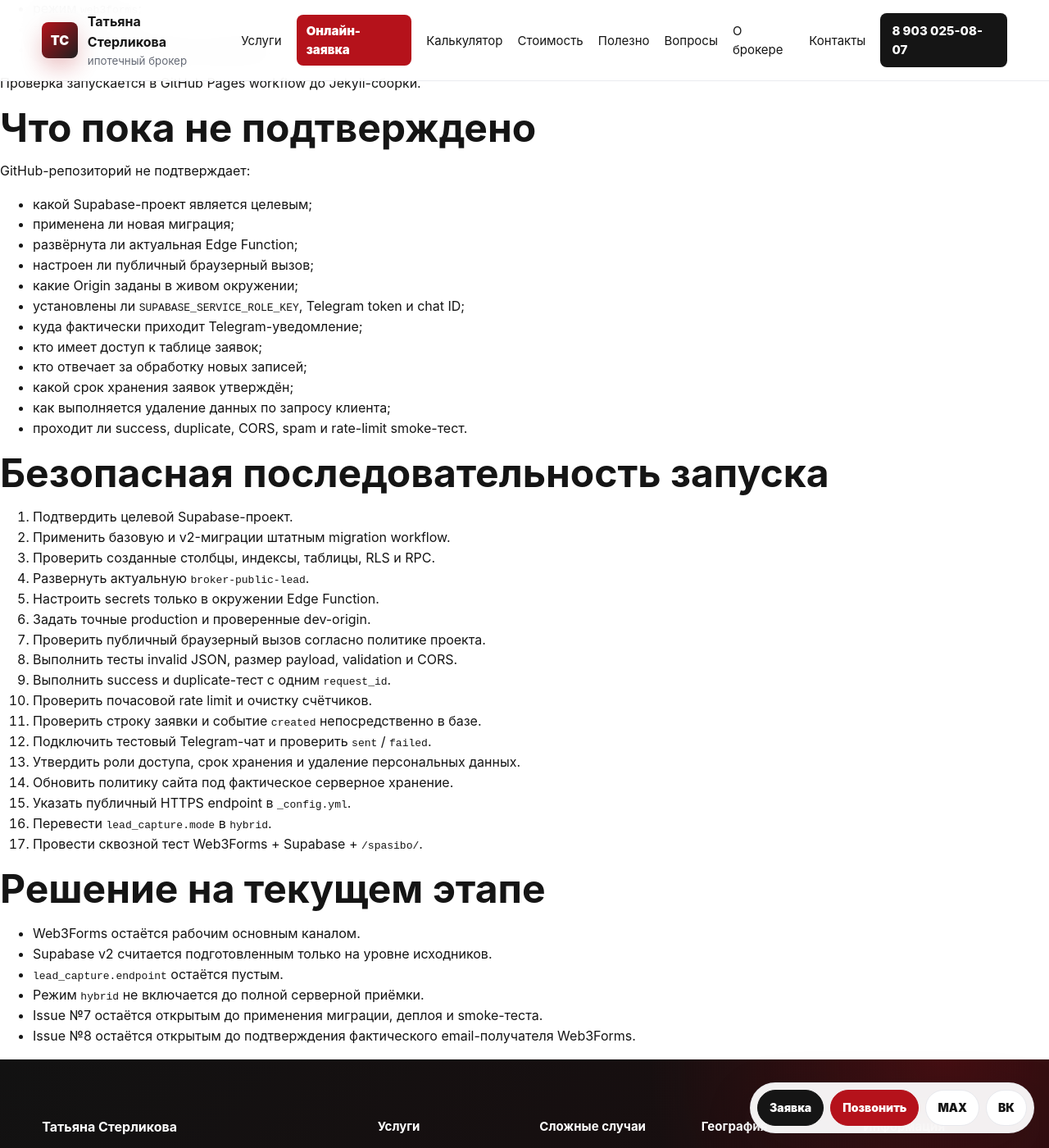
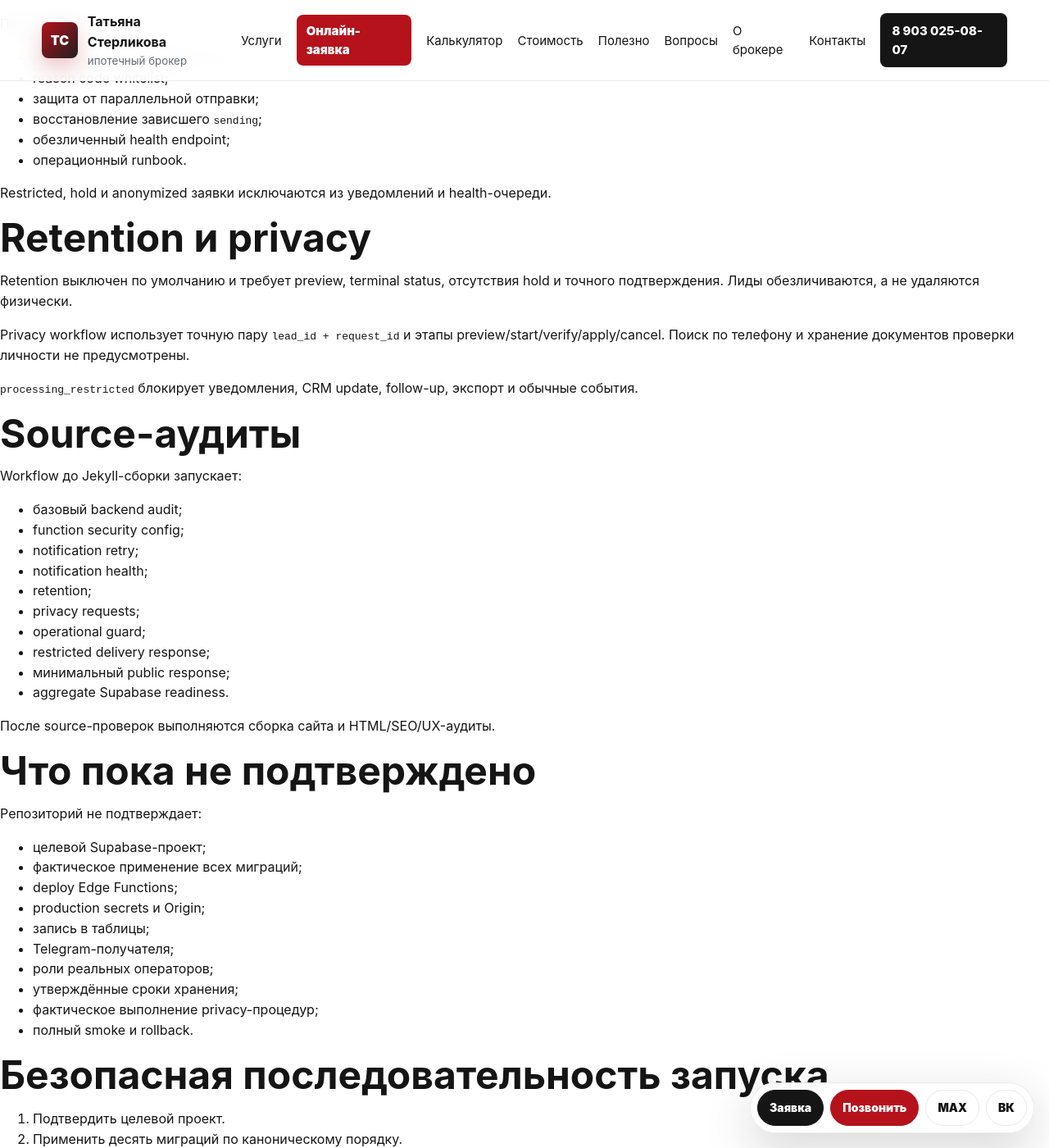
Before and after one commit to deputat36/broker, a Jekyll site: the page built from docs/supabase-lead-backend-audit.md, in a window 1280 px wide and 1400 px high, scrolled down 4083 px. Shown: the whole window at 82% size. Built offline with Jekyll 4.4.1, drawn with Linux system fonts in a browser that asks for light colours; our own code applies the rules of GitHub Pages for plain Markdown files; some of the changed text lies outside the part shown.

Commit message:
Актуализировать аудит Supabase backend

````diff
--- a/docs/supabase-lead-backend-audit.md
+++ b/docs/supabase-lead-backend-audit.md
@@ -1,12 +1,10 @@
 # Аудит Supabase backend для онлайн-заявок
 
-Дата актуализации: 13 июля 2026 года.
+Дата актуализации: 14 июля 2026 года.
 
 ## Итоговый статус
 
-Рабочий приём заявок сейчас обеспечивается Web3Forms. Supabase backend v2 подготовлен в репозитории как будущий второй канал, но не считается введённым в эксплуатацию.
-
-Текущая конфигурация:
+Рабочий приём заявок обеспечивается Web3Forms. Supabase backend подготовлен в репозитории как будущий второй канал, но не введён в эксплуатацию.
 
 ```yaml
 lead_capture:
@@ -16,28 +14,35 @@
 
 Это означает:
 
-- клиентская форма работает независимо от Supabase;
-- Web3Forms должен отправлять email-копию;
-- после технического успеха открывается `/spasibo/`;
-- SMS, MAX, ВКонтакте, Web Share и копирование остаются fallback;
-- Supabase Edge Function не вызывается браузером;
-- наличие исходников не подтверждает применённую миграцию, деплой или Telegram-уведомление.
+- форма работает независимо от Supabase;
+- Web3Forms отправляет email-копию;
+- после успешного ответа открывается `/spasibo/`;
+- SMS, MAX, ВКонтакте, Web Share и копирование остаются резервными способами;
+- Supabase Edge Function не вызывается рабочим сайтом;
+- наличие исходников не подтверждает миграции, deploy, secrets или Telegram.
 
-## Проверенные файлы
+## Проверенный комплект
 
-- `supabase/migrations/202607070001_create_broker_leads.sql` — базовая legacy-схема;
-- `supabase/migrations/202607130002_broker_leads_v2.sql` — совместимое расширение backend v2;
-- `supabase/functions/broker-public-lead/index.ts` — Edge Function v2;
-- `scripts/audit-supabase-backend.py` — source-аудит backend;
-- `assets/js/online-application.js` — клиентский payload и hybrid-транспорт;
-- `_config.yml` — рабочий режим и пустой дополнительный endpoint;
-- `docs/lead-endpoint-contract.md` — контракт и порядок запуска.
+Канонический порядок содержит десять миграций и хранится в `docs/supabase-migration-order.md`.
 
-## Что уже подготовлено в исходниках
+Проверены исходники:
 
-### Вложенный контракт формы
+- публичной `broker-public-lead`;
+- закрытого notification retry;
+- закрытого notification health;
+- preparation-контекста;
+- notification summary и атомарной доставки;
+- retention;
+- индивидуальных privacy-запросов;
+- operational guard;
+- browser-safe restricted status;
+- минимального public response.
 
-Edge Function принимает фактический payload:
+Проверки выполняют специализированные скрипты и агрегатор `scripts/audit-supabase-readiness.py`.
+
+## Контракт формы
+
+Edge Function принимает `schema_version: 1` с вложенными объектами:
 
 ```json
 {
@@ -48,169 +53,190 @@
   "mortgage": {},
   "tracking": {},
   "qualification": {},
+  "preparation": {},
   "spam_check": {},
   "personal_data_consent": "yes",
   "consent": true
 }
 ```
 
-Старый плоский контракт больше не используется новой версией функции.
+Preparation необязателен. Паспорт, СНИЛС, банковские реквизиты, коды подтверждения, фотографии документов и полный кредитный отчёт запрещены.
 
-### Совместимая миграция
+## Идемпотентность
 
-Новая миграция не удаляет существующую `broker_leads` и не переписывает базовую миграцию. Она добавляет:
-
-- `request_id`;
-- частичный уникальный индекс;
-- версии контракта и формы;
-- нормализованный телефон;
-- исходные текстовые значения стоимости и взноса;
-- способ связи, доход и банковскую историю;
-- `tracking`, `qualification`, `spam_check`, `raw_payload`;
-- технический приоритет и статус уведомления;
-- таблицу `broker_lead_events`;
-- таблицу `broker_lead_rate_limits`;
-- атомарную RPC-функцию rate limit;
-- функцию очистки старых технических счётчиков;
-- RLS для новых таблиц.
-
-Денежные значения сохраняются и как исходный текст. Это важно для вариантов `маткапитал`, `пока нет`, `частично` и других значений, которые нельзя безусловно преобразовать в число.
-
-### Идемпотентность
-
-`request_id` используется до вставки и на уровне уникального индекса.
+`request_id` создаётся браузером до отправки и защищён уникальным индексом.
 
 Edge Function:
 
-- ищет существующую заявку;
-- возвращает прежний `lead_id` при повторе;
+- ищет существующую строку до вставки;
 - обрабатывает конкурентную ошибку уникальности;
-- возвращает `duplicate: true` без создания второй записи.
+- возвращает `duplicate: true` без создания второй записи;
+- может завершить только ожидающее или зависшее уведомление обычной заявки;
+- не запускает уведомление restricted, hold или anonymized заявки.
 
-### Серверный rate limit
+Внутренний UUID заявки не возвращается браузеру.
 
-Rate limit выполняется атомарной RPC-функцией `consume_broker_lead_rate_limit`.
+## Минимальный публичный response
 
-Fingerprint строится как SHA-256 от:
+Новая, обычная duplicate и restricted duplicate заявки используют единый envelope:
+
+```json
+{
+  "ok": true,
+  "success": true,
+  "duplicate": false,
+  "request_id": "<номер обращения>",
+  "notification_status": "disabled"
+}
+```
+
+Браузер не получает:
+
+- внутренний `lead_id`;
+- CRM status;
+- `technical_priority`;
+- `qualification`;
+- контактные и ипотечные сведения;
+- tracking и `raw_payload`;
+- privacy и retention flags.
+
+Внутренние поля сохраняются в защищённой серверной записи. Контракт проверяется `scripts/audit-public-lead-response.py`.
+
+## Серверный rate limit
+
+`consume_broker_lead_rate_limit` атомарно считает запросы.
+
+Fingerprint строится из:
 
 - серверно определённого IP;
 - User-Agent;
 - последних четырёх цифр нормализованного телефона.
 
-Таблица ограничений не хранит:
+Таблица не хранит исходный IP, полный телефон или payload. При отсутствии миграции или RPC функция возвращает `backend_migration_required` и прекращает обработку.
 
-- исходный IP;
-- полный номер телефона;
-- полный payload заявки.
-
-При отсутствии миграции или RPC Edge Function возвращает `backend_migration_required` и не продолжает приём. Это fail-closed поведение защищает от частичного запуска.
-
-### CORS и входной запрос
+## CORS и входной запрос
 
 Подготовлены:
 
-- точное сравнение нормализованного Origin;
-- запрет проверки через `startsWith`;
-- отдельная обработка `OPTIONS`;
-- запрет неизвестного Origin;
-- запрет originless-запросов по умолчанию;
-- проверка `Content-Type`;
-- ограничение размера JSON;
-- проверка объектной структуры payload;
-- безопасные ответы без stack trace и секретов.
+- точное сравнение Origin;
+- запрет `startsWith`;
+- отдельный `OPTIONS`;
+- запрет неизвестного и originless-запроса по умолчанию;
+- JSON Content-Type;
+- ограничение размера;
+- проверка объектной структуры;
+- безопасные ошибки без stack trace и secrets.
 
-### Серверная валидация
+## Серверная валидация
 
 Функция повторно проверяет:
 
-- `schema_version`;
-- `request_id`;
-- имя;
-- российский номер телефона;
-- город;
+- schema и request ID;
+- имя, российский телефон и город;
 - ипотечный сценарий;
 - согласие;
-- honeypot;
-- минимальное время заполнения;
-- длину текстовых полей;
-- URL и квалификацию.
+- honeypot и время заполнения;
+- длины текстов;
+- URL;
+- qualification;
+- preparation whitelist.
 
 Клиентская маска телефона не считается доверенным источником.
 
-### События и Telegram
+## Хранение и события
 
-После записи создаётся событие `created`.
+Серверная строка может хранить:
 
-При наличии серверных секретов функция может отправить Telegram-уведомление. Результат отражается в:
+- контактные и ипотечные данные;
+- tracking, qualification и spam_check;
+- защищённый `raw_payload`;
+- preparation;
+- технический приоритет;
+- notification metadata;
+- privacy, retention и operational flags.
 
-- `notification_status`;
-- событии `notification_sent`;
-- событии `notification_failed`.
+События содержат техническую историю без повторного хранения полного payload и текста Telegram-сообщения.
 
-Ошибка Telegram не удаляет уже сохранённую заявку.
+## Telegram и очередь
 
-### Source-аудит
+Основная функция использует:
 
-`scripts/audit-supabase-backend.py` проверяет:
+- атомарный `claim_broker_lead_notification`;
+- защищённую `broker_lead_notification_summary`;
+- `complete_broker_lead_notification`.
 
-- наличие миграции и Edge Function;
-- уникальный `request_id`;
-- таблицы событий и rate limit;
-- атомарную RPC;
-- RLS;
-- отсутствие полного payload в rate-limit таблице;
-- точное сравнение Origin;
-- ограничение размера запроса;
-- `lead_id` и duplicate-ответы;
-- Telegram-маркеры;
-- режим `web3forms`;
-- пустой `endpoint`;
-- актуальность серверного контракта.
+Подготовлены:
 
-Проверка запускается в GitHub Pages workflow до Jekyll-сборки.
+- ручной retry только для `failed`;
+- reason code whitelist;
+- защита от параллельной отправки;
+- восстановление зависшего `sending`;
+- обезличенный health endpoint;
+- операционный runbook.
+
+Restricted, hold и anonymized заявки исключаются из уведомлений и health-очереди.
+
+## Retention и privacy
+
+Retention выключен по умолчанию и требует preview, terminal status, отсутствия hold и точного подтверждения. Лиды обезличиваются, а не удаляются физически.
+
+Privacy workflow использует точную пару `lead_id + request_id` и этапы preview/start/verify/apply/cancel. Поиск по телефону и хранение документов проверки личности не предусмотрены.
+
+`processing_restricted` блокирует уведомления, CRM update, follow-up, экспорт и обычные события.
+
+## Source-аудиты
+
+Workflow до Jekyll-сборки запускает:
+
+- базовый backend audit;
+- function security config;
+- notification retry;
+- notification health;
+- retention;
+- privacy requests;
+- operational guard;
+- restricted delivery response;
+- минимальный public response;
+- aggregate Supabase readiness.
+
+После source-проверок выполняются сборка сайта и HTML/SEO/UX-аудиты.
 
 ## Что пока не подтверждено
 
-GitHub-репозиторий не подтверждает:
+Репозиторий не подтверждает:
 
-- какой Supabase-проект является целевым;
-- применена ли новая миграция;
-- развёрнута ли актуальная Edge Function;
-- настроен ли публичный браузерный вызов;
-- какие Origin заданы в живом окружении;
-- установлены ли `SUPABASE_SERVICE_ROLE_KEY`, Telegram token и chat ID;
-- куда фактически приходит Telegram-уведомление;
-- кто имеет доступ к таблице заявок;
-- кто отвечает за обработку новых записей;
-- какой срок хранения заявок утверждён;
-- как выполняется удаление данных по запросу клиента;
-- проходит ли success, duplicate, CORS, spam и rate-limit smoke-тест.
+- целевой Supabase-проект;
+- фактическое применение всех миграций;
+- deploy Edge Functions;
+- production secrets и Origin;
+- запись в таблицы;
+- Telegram-получателя;
+- роли реальных операторов;
+- утверждённые сроки хранения;
+- фактическое выполнение privacy-процедур;
+- полный smoke и rollback.
 
 ## Безопасная последовательность запуска
 
-1. Подтвердить целевой Supabase-проект.
-2. Применить базовую и v2-миграции штатным migration workflow.
-3. Проверить созданные столбцы, индексы, таблицы, RLS и RPC.
-4. Развернуть актуальную `broker-public-lead`.
-5. Настроить secrets только в окружении Edge Function.
-6. Задать точные production и проверенные dev-origin.
-7. Проверить публичный браузерный вызов согласно политике проекта.
-8. Выполнить тесты invalid JSON, размер payload, validation и CORS.
-9. Выполнить success и duplicate-тест с одним `request_id`.
-10. Проверить почасовой rate limit и очистку счётчиков.
-11. Проверить строку заявки и событие `created` непосредственно в базе.
-12. Подключить тестовый Telegram-чат и проверить `sent` / `failed`.
-13. Утвердить роли доступа, срок хранения и удаление персональных данных.
-14. Обновить политику сайта под фактическое серверное хранение.
-15. Указать публичный HTTPS endpoint в `_config.yml`.
-16. Перевести `lead_capture.mode` в `hybrid`.
-17. Провести сквозной тест Web3Forms + Supabase + `/spasibo/`.
+1. Подтвердить целевой проект.
+2. Применить десять миграций по каноническому порядку.
+3. Запустить все source-аудиты.
+4. Проверить таблицы, RLS, RPC и права.
+5. Развернуть функции в тестовом окружении.
+6. Настроить secrets и точные Origin.
+7. Выполнить общий и специализированные smoke-тесты.
+8. Проверить минимальный public response и `/spasibo/`.
+9. Проверить Web3Forms, строку Supabase и Telegram на одном request ID.
+10. Проверить retry, health, retention, privacy и operational guard.
+11. Утвердить ответственных, сроки и rollback.
+12. Обновить публичную политику под фактически развёрнутый канал.
+13. Только после этого указать endpoint и рассматривать `hybrid`.
 
 ## Решение на текущем этапе
 
-- Web3Forms остаётся рабочим основным каналом.
-- Supabase v2 считается подготовленным только на уровне исходников.
+- Web3Forms остаётся рабочим каналом.
+- Supabase считается подготовленным только на уровне исходников.
 - `lead_capture.endpoint` остаётся пустым.
-- Режим `hybrid` не включается до полной серверной приёмки.
-- Issue №7 остаётся открытым до применения миграции, деплоя и smoke-теста.
-- Issue №8 остаётся открытым до подтверждения фактического email-получателя Web3Forms.
+- `hybrid` не включается до полной приёмки.
+- Issue №7 остаётся открытым до deploy и smoke.
+- Issue №8 остаётся открытым до подтверждения email-получателя Web3Forms.
````
